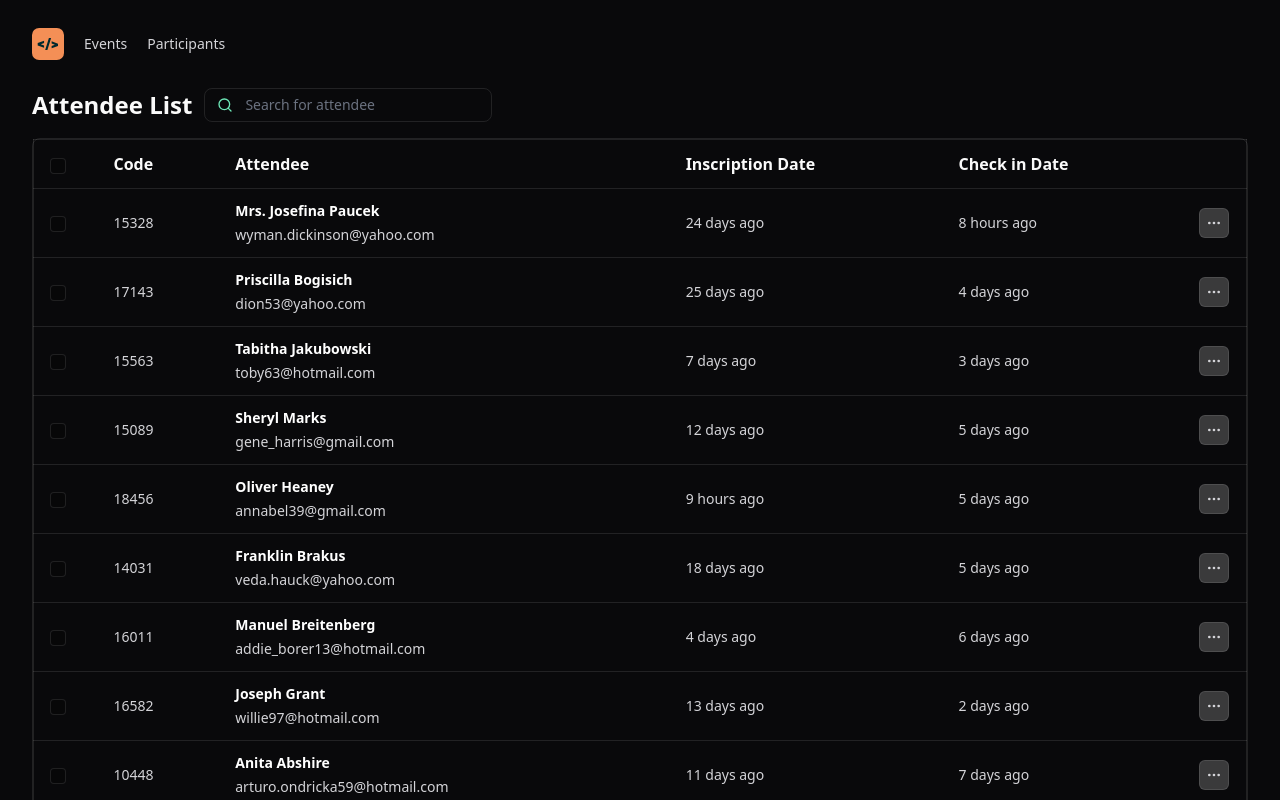
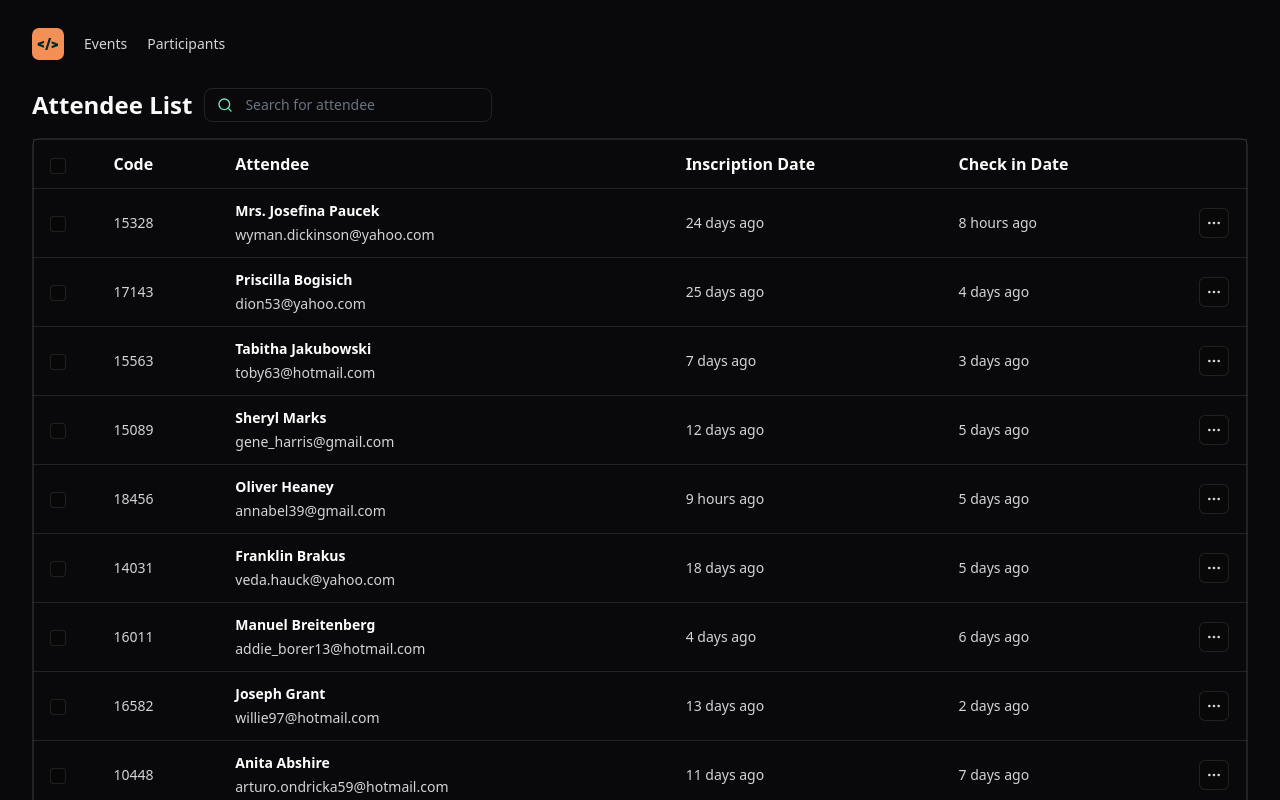
Before and after one commit to tatacsd/pass-in-web, a React (Vite) app: page / in a window 1280 px wide. Shown: the top 800 px of the page. Built offline with nearby package versions, Linux system fonts and the light colour scheme.

Commit message:
🚸 ♻️  set button icon with disabled options
using twmerge

```diff
--- a/src/components/icon-button.tsx
+++ b/src/components/icon-button.tsx
@@ -1,4 +1,5 @@
 import { ComponentProps } from "react";
+import { twMerge } from "tailwind-merge";
 
 interface IconButtonProps extends ComponentProps<"button"> {
   transparent?: boolean;
@@ -8,10 +9,15 @@ export function IconButton({ transparent, ...props }: IconButtonProps) {
   return (
     <button
       {...props}
-      className={
-        transparent
-          ? "bg-white/20 border border-white/10 rounded-md p-1.5"
-          : "bg-black/10 border border-white/10 rounded-md p-1.5"
+      // className={
+      //   transparent
+      //     ? "bg-white/20 border border-white/10 rounded-md p-1.5"
+      //     : "bg-black/10 border border-white/10 rounded-md p-1.5"
+      // }
+      className={twMerge(
+        "bg-white/20 border border-white/10 rounded-md p-1.5",
+        transparent ? "bg-black/10" : "bg-white/20",
+        props.disabled ? "opacity-50 cursor-not-allowed" : null,)
       }
     />
   );
```
